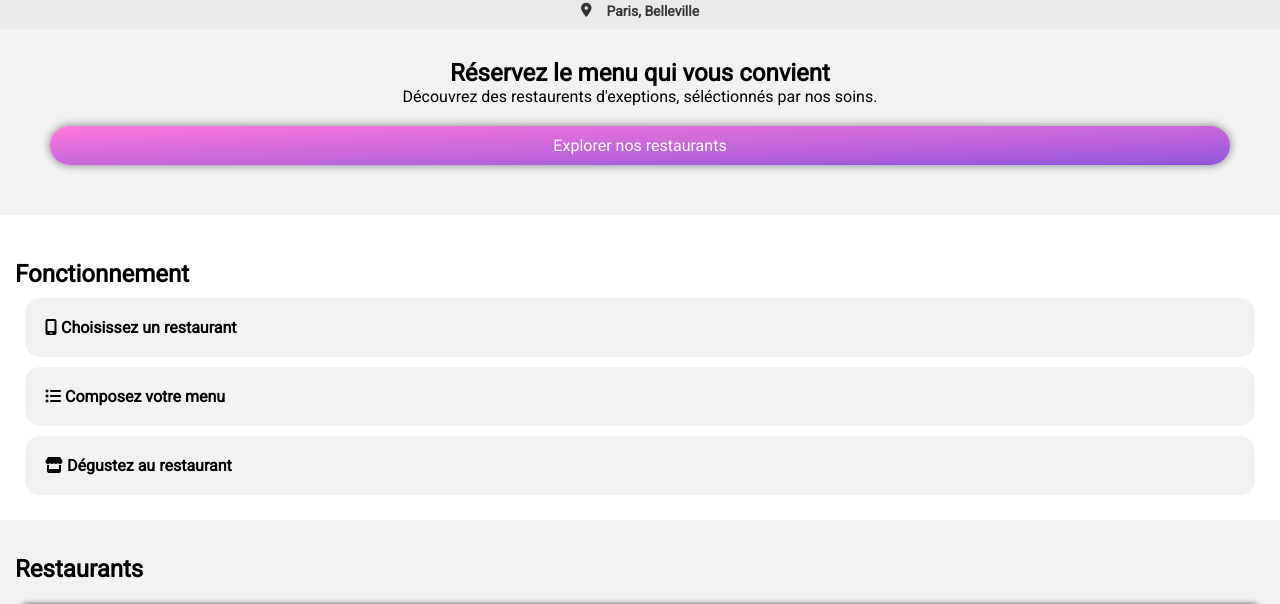
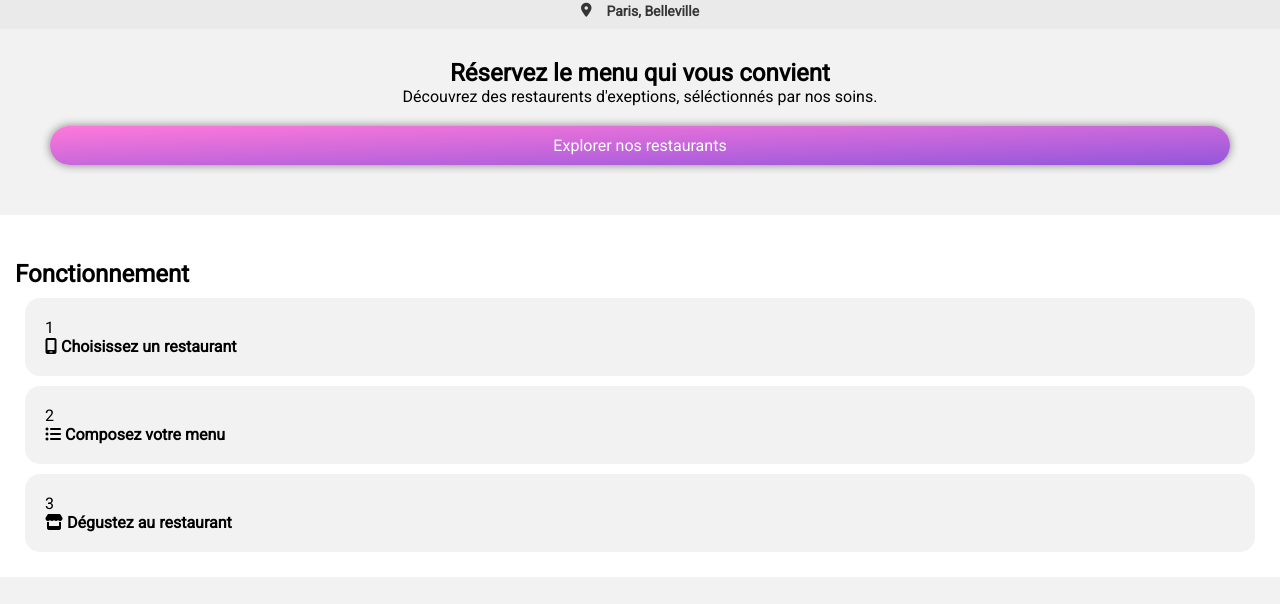
Before and after one commit to Emiliengrbn/P3_ohmyfood, a plain HTML site: page Index.html in a window 1280 px wide. Shown: the part 136-740 px from the top of the page. Drawn offline with Linux system fonts and the light colour scheme; grey boxes are pictures that could not be loaded; a web font is replaced by a local one.

Commit message:
Modification de la section fonctionnement

```diff
--- a/Index.html
+++ b/Index.html
@@ -35,14 +35,17 @@
 					<h1>Fonctionnement</h1>
 					<ul>
 						<li class="btn_fonction">
+							<p>1</p>
 							<i class="fa-solid fa-mobile-screen"></i>
 							<span>Choisissez un restaurant</span>
 						</li>
 						<li class="btn_fonction">
+							<p>2</p>
 							<i class="fa-solid fa-list-ul"></i>
 							<span>Composez votre menu</span>
 						</li>
 						<li class="btn_fonction">
+							<p>3</p>
 							<i class="fa-solid fa-store"></i>
 							<span>Dégustez au restaurant</span>
 						</li>
```
